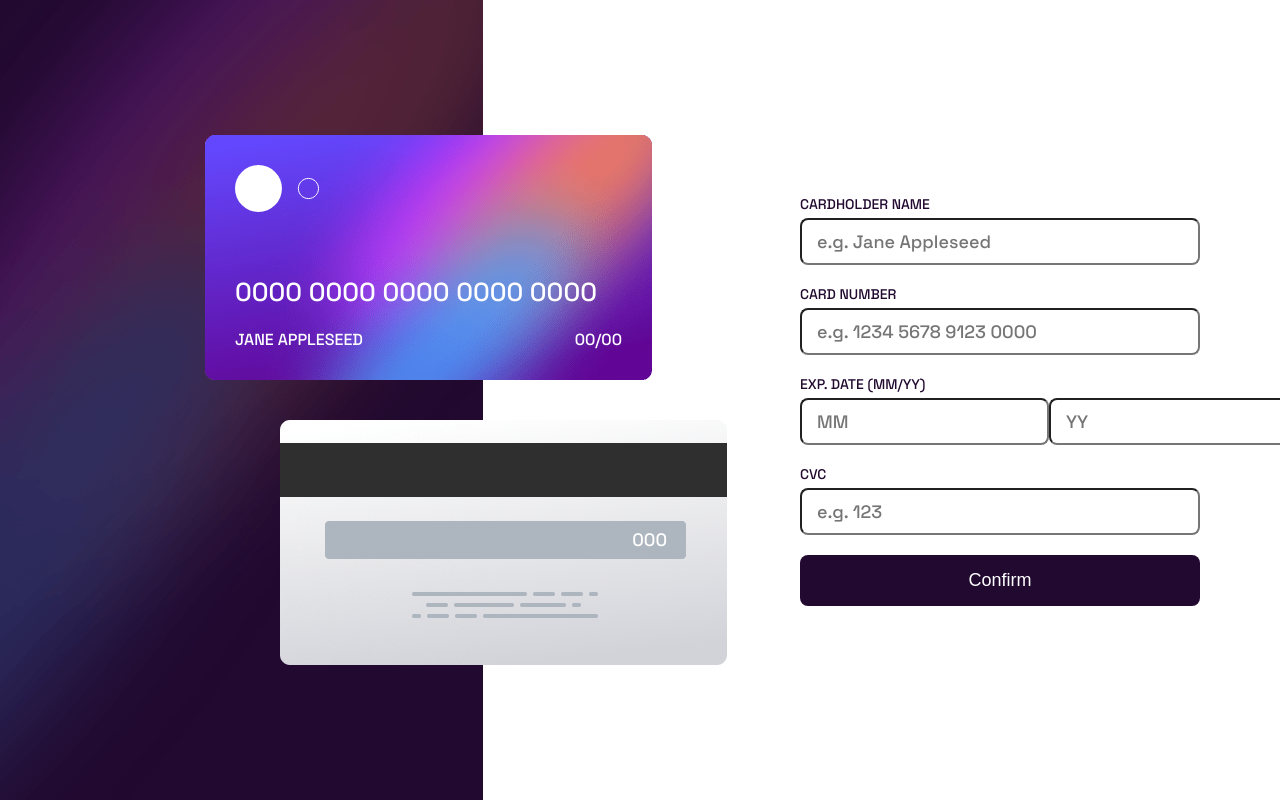
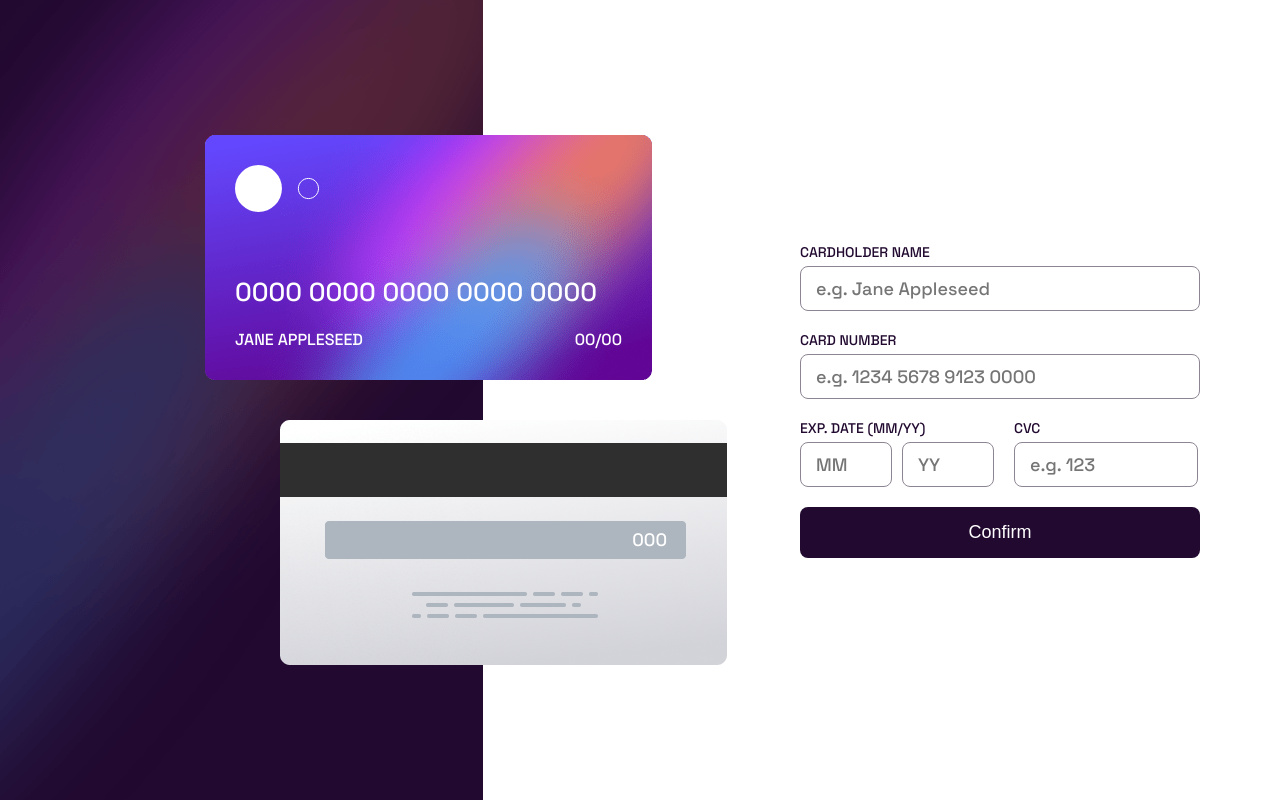
Before and after one commit to jamuianga/interactive-card-details-form, a React (Vite) app: page / in a window 1280 px wide. Built offline with nearby package versions, Linux system fonts and the light colour scheme.

Commit message:
update card info name, cvc

```diff
--- a/src/App.jsx
+++ b/src/App.jsx
@@ -4,6 +4,12 @@ import card_logo from './assets/card-logo.svg';
 import Form from './components/Form';
 
 function App() {
+  const [cardholderName, setCardholderName] = useState('Jane Appleseed');
+  const [cardInfo, setCardInfo] = useState({
+    cardholderName: 'Jane Appleseed',
+    cvc: '000',
+  });
+
   return (
     <div className="wrapper">
       <div className="left-panel">
@@ -12,17 +18,17 @@ function App() {
           <div className="card-details">
             <div className="number">0000 0000 0000 0000 0000</div>
             <div className="name-date">
-              <div className="name">Jane Appleseed</div>
+              <div className="name">{cardInfo.cardholderName}</div>
               <div className="date">00/00</div>
             </div>
           </div>
         </div>
         <div className="card card-back">
-          <div className="cvc">000</div>
+          <div className="cvc">{cardInfo.cvc}</div>
         </div>
       </div>
       <div className="right-panel">
-        <Form/>
+        <Form setCardInfo={setCardInfo} />
       </div>
     </div>
   );
--- a/src/components/Form.jsx
+++ b/src/components/Form.jsx
@@ -1,12 +1,34 @@
-import React from 'react';
+import React, { useState } from 'react';
 import './Form.scss';
 
-function Form() {
+function Form({ setCardInfo }) {
+  const cardholderNameOnChange = (e) => {
+    setCardInfo((prevCardInfo) => {
+      return {
+        ...prevCardInfo,
+        cardholderName: e.target.value,
+      };
+    });
+  };
+
+  const cvcOnChange = (e) => {
+    setCardInfo((prevCardInfo) => {
+      return {
+        ...prevCardInfo,
+        cvc: e.target.value,
+      };
+    });
+  };
+
   return (
     <form>
       <div className="form-group">
         <label>Cardholder name</label>
-        <input type="text" placeholder="e.g. Jane Appleseed" />
+        <input
+          type="text"
+          placeholder="e.g. Jane Appleseed"
+          onChange={cardholderNameOnChange}
+        />
         <small className="error-msg"></small>
       </div>
       <div className="form-group">
@@ -18,14 +40,20 @@ function Form() {
         <div className="form-group">
           <label htmlFor="">Exp. Date (mm/yy)</label>
           <div className="inline-input expire-date">
-            <input type="text" placeholder="MM" maxLength={2}/>
-            <input type="text" placeholder="YY" maxLength={2}/>
+            <input type="text" placeholder="MM" maxLength={2} />
+            <input type="text" placeholder="YY" maxLength={2} />
           </div>
           <small className="error-msg"></small>
         </div>
         <div className="form-group">
-          <label htmlFor="">cvc</label>
-          <input type="text" placeholder="e.g. 123" />
+          <label>cvc</label>
+          <input
+            type="text"
+            placeholder="e.g. 123"
+            className="cvc"
+            maxLength={3}
+            onChange={cvcOnChange}
+          />
           <small className="error-msg"></small>
         </div>
       </div>
--- a/src/components/Form.scss
+++ b/src/components/Form.scss
@@ -18,6 +18,12 @@ form {
     padding: 10px 15px;
     font-family: 'Space Grotesk', sans-serif;
     font-size: 18px;
+    border: 1px solid hsl(279, 6%, 55%);
+
+    &:focus {
+      border-color: hsl(239.18, 96.08%, 70%);
+      outline: none;
+    }
   }
 
   button {
@@ -27,6 +33,7 @@ form {
     border: none;
     background-color: hsl(278, 68%, 11%);
     color: hsl(0, 0%, 100%);
+    cursor: pointer;
   }
 }
 
@@ -42,12 +49,18 @@ form {
 }
 
 .inline-form-group {
-  // display: flex;
+  display: flex;
+
+  .cvc {
+    width: 152px;
+  }
 }
 
-// .expire-date {
-//   input {
-//     width: 50px;
-//     margin-right: 10px;
-//   }
-// }
+.expire-date {
+  margin-right: 10px;
+
+  input {
+    width: 60px;
+    margin-right: 10px;
+  }
+}
```
